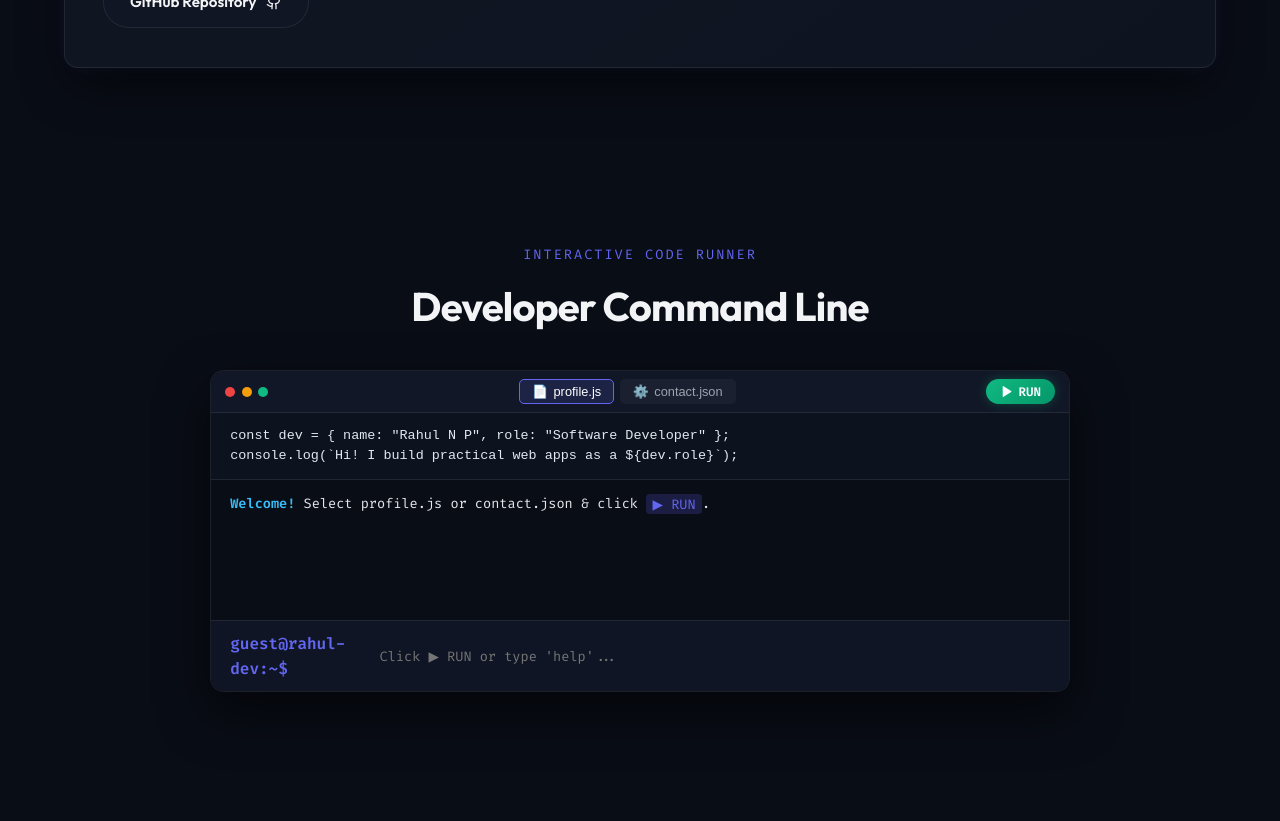
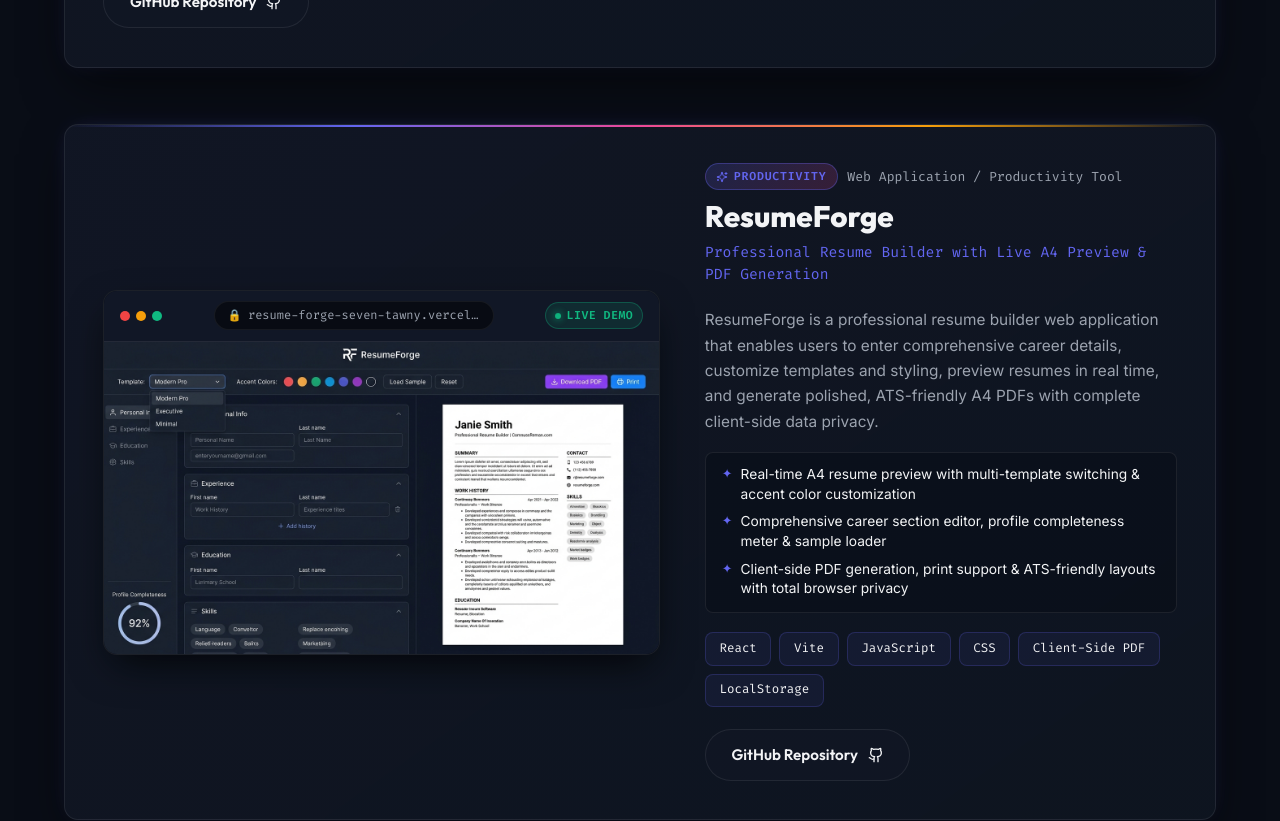
Before and after one commit to rnprahul/portfolio, a React (Vite) app: page / in a window 1280 px wide. Shown: the part 8080-8901 px from the top of the page. Built offline with nearby package versions, Linux system fonts and the light colour scheme.

Commit message:
feat: add ResumeForge project showcase

```diff
--- a/src/data/portfolioData.js
+++ b/src/data/portfolioData.js
@@ -312,6 +312,30 @@
       ],
       github: "https://github.com/rnprahul/QuizForge",
       liveDemo: "https://quiz-forge-tau-drab.vercel.app/"
+    },
+    {
+      id: "resumeforge",
+      name: "ResumeForge",
+      tagline: "Professional Resume Builder with Live A4 Preview & PDF Generation",
+      badge: "PRODUCTIVITY",
+      category: "Web Application / Productivity Tool",
+      description: "ResumeForge is a professional resume builder web application that enables users to enter comprehensive career details, customize templates and styling, preview resumes in real time, and generate polished, ATS-friendly A4 PDFs with complete client-side data privacy.",
+      image: "/assets/resumeforge-preview.png",
+      techStack: [
+        "React",
+        "Vite",
+        "JavaScript",
+        "CSS",
+        "Client-Side PDF",
+        "LocalStorage"
+      ],
+      highlights: [
+        "Real-time A4 resume preview with multi-template switching & accent color customization",
+        "Comprehensive career section editor, profile completeness meter & sample loader",
+        "Client-side PDF generation, print support & ATS-friendly layouts with total browser privacy"
+      ],
+      github: "https://github.com/rnprahul/ResumeForge",
+      liveDemo: "https://resume-forge-seven-tawny.vercel.app"
     }
   ]
 };
```
Also changed, not shown: public/assets/resumeforge-preview.png (added).
